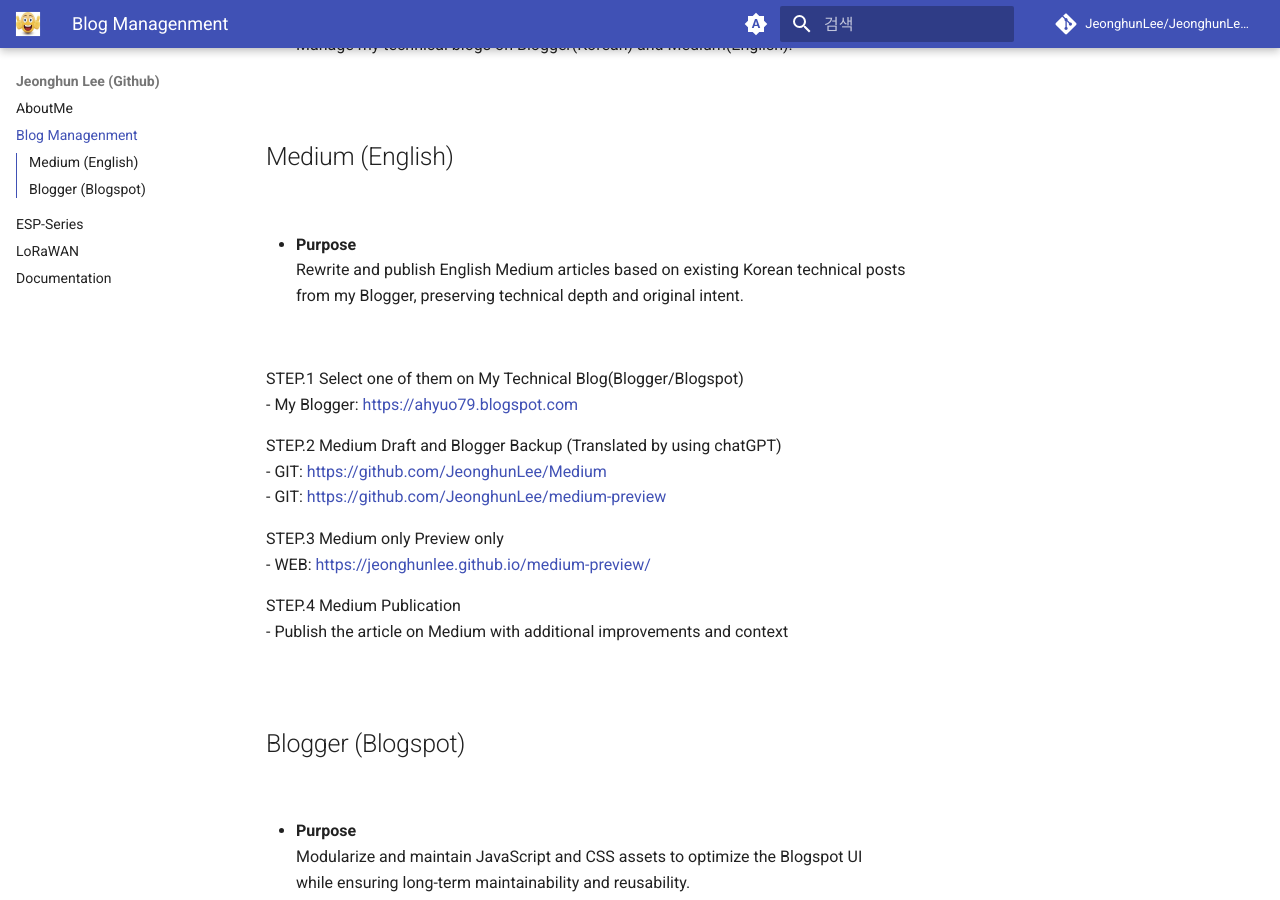
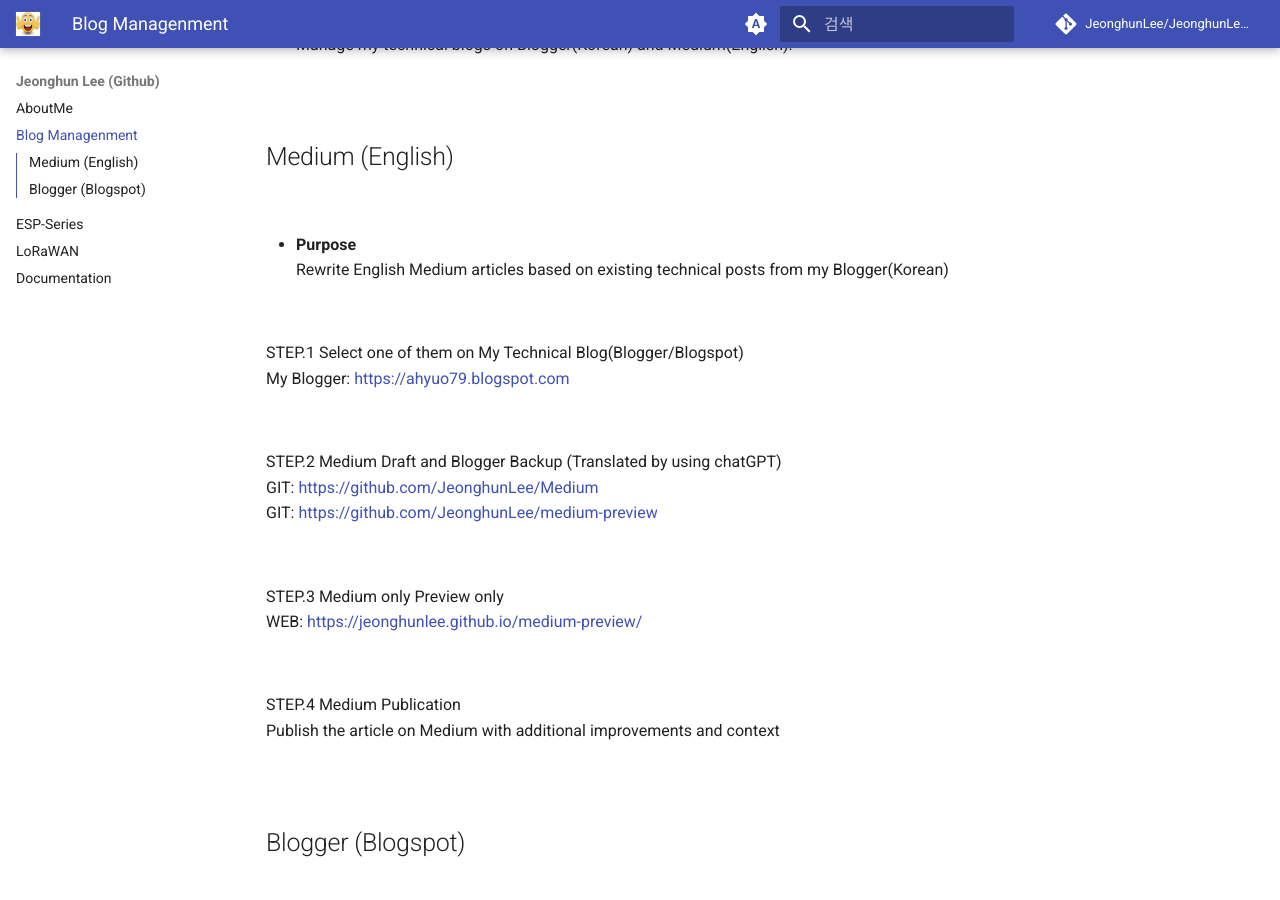
Before and after one commit to JeonghunLee/JeonghunLee.github.io, an MkDocs documentation site: the page built from docs/project_blogs.md, in a window 1280 px wide and 900 px high, scrolled down 215 px. Built offline with MkDocs 1.6.1 and Material for MkDocs 9.7.7, drawn with Linux system fonts in a browser that asks for light colours; comment, search, counter and statistics services are not loaded.

Commit message:
update it

```diff
--- a/docs/project_blogs.md
+++ b/docs/project_blogs.md
@@ -13,23 +13,30 @@
 <br>
 
 * **Purpose**
-Rewrite and publish English Medium articles based on existing Korean technical posts
-from my Blogger, preserving technical depth and original intent.
+Rewrite English Medium articles based on existing technical posts from my Blogger(Korean)
 
 <br>
 
+
+
 STEP.1 Select one of them on My Technical Blog(Blogger/Blogspot)
-- My Blogger: https://ahyuo79.blogspot.com
+My Blogger: https://ahyuo79.blogspot.com
+
+<br>
 
 STEP.2 Medium Draft and Blogger Backup (Translated  by using chatGPT)
-- GIT: https://github.com/JeonghunLee/Medium
-- GIT: https://github.com/JeonghunLee/medium-preview
+GIT: https://github.com/JeonghunLee/Medium
+GIT: https://github.com/JeonghunLee/medium-preview
+
+<br>
 
 STEP.3  Medium only Preview only
-- WEB: https://jeonghunlee.github.io/medium-preview/
+WEB: https://jeonghunlee.github.io/medium-preview/
+
+<br>
 
 STEP.4 Medium Publication
-- Publish the article on Medium with additional improvements and context
+Publish the article on Medium with additional improvements and context
 
 <br>
 
```
Also changed, not shown: docs/project_documentation.md (+11 -10 lines), docs/project_esp_series.md (+5 -6 lines), docs/project_github_pages.md (deleted, +0 -42 lines), docs/project_lorawan.md (+1 -1 lines).
